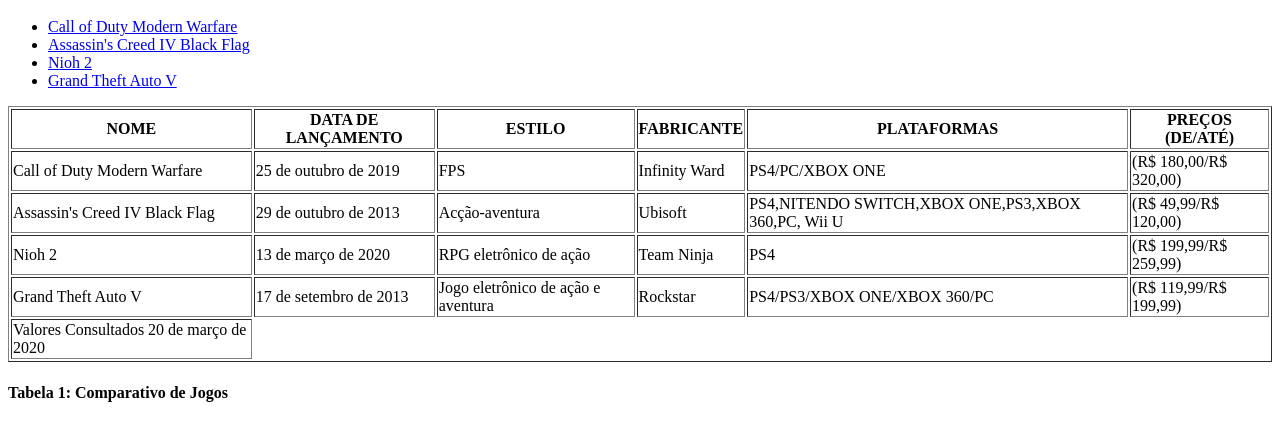
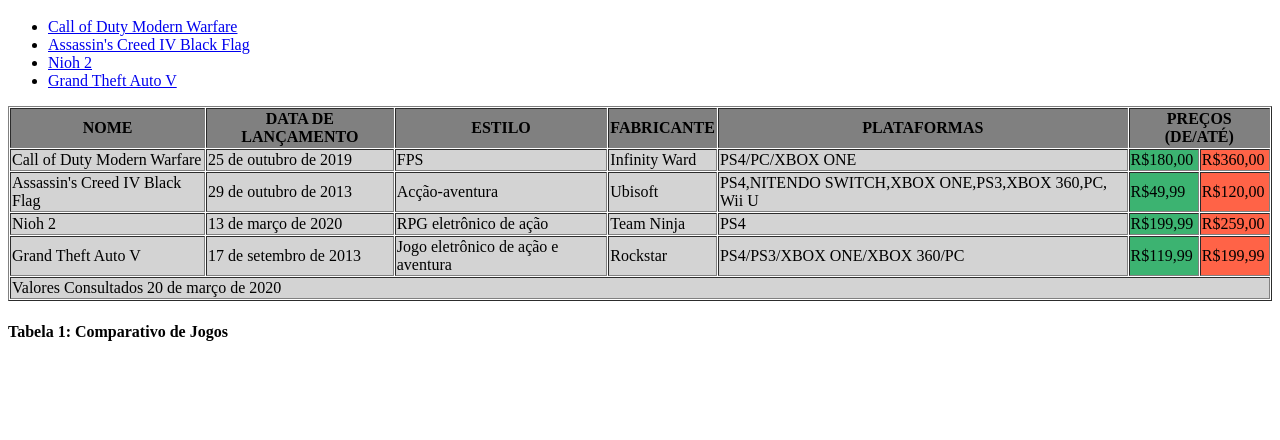
Before and after one commit to vv2vinicius/Vinicius-HTML, a plain HTML site: page BCH_ENTREGA_01_PPW1/index.html in a window 1280 px wide. Shown: the part 48-488 px from the top of the page. Drawn offline with Linux system fonts and the light colour scheme.

Commit message:
Criação da página 4º jogo
Criação da página 4º jogo

```diff
--- a/BCH_ENTREGA_01_PPW1/index.html
+++ b/BCH_ENTREGA_01_PPW1/index.html
@@ -6,58 +6,63 @@
 		<li> <a href="file:///C:/Users/vinic/Desktop/HTML/Vinicius-HTML/BCH_ENTREGA_01_PPW1/Call_of_duty_modern_warfare.html"> Call of Duty Modern Warfare </a> </li>
 		<li> <a href="file:///C:/Users/vinic/Desktop/HTML/Vinicius-HTML/BCH_ENTREGA_01_PPW1/Assassin_creed_blag_flags.html"> Assassin's Creed IV Black Flag </a> </li>
 		<li> <a href="file:///C:/Users/vinic/Desktop/HTML/Vinicius-HTML/BCH_ENTREGA_01_PPW1/Nioh_2.html#topo"> Nioh 2 </a> </li>
-		<li> <a href="#"> Grand Theft Auto V </a> </li>
+		<li> <a href="file:///C:/Users/vinic/Desktop/HTML/Vinicius-HTML/BCH_ENTREGA_01_PPW1/Grand_Theft_Auto_V.html#topo"> Grand Theft Auto V </a> </li>
 	</ul>
 
-	<table border="1">
+	<table border="1" cellspacing="1">
 		<tr>
-			<th> NOME </th>
-			<th> DATA DE LANÇAMENTO </th>
-			<th> ESTILO </th>
-			<th> FABRICANTE </th>
-			<th> PLATAFORMAS </th>
-			<th> PREÇOS (DE/ATÉ) </th>
+			<th style="background-color:Gray" >  NOME </th>
+			<th style="background-color:Gray" > DATA DE LANÇAMENTO </th>
+			<th style="background-color:Gray" >  ESTILO </th>
+			<th style="background-color:Gray" >  FABRICANTE </th>
+			<th style="background-color:Gray" >  PLATAFORMAS </th>
+			<th colspan="2" style="background-color:Gray" >  PREÇOS (DE/ATÉ) </th>
 
 		</tr>
 		<tr>
-			<td>  Call of Duty Modern Warfare </td>
-			<td> 25 de outubro de 2019 </td>
-			<td> FPS </td>
-			<td> Infinity Ward </td>
-			<td> PS4/PC/XBOX ONE </td>
-			<td> (R$ 180,00/R$ 320,00) </td>
+			<td style="background-color:LightGray" > Call of Duty Modern Warfare </td>
+			<td style="background-color:LightGray" > 25 de outubro de 2019 </td>
+			<td style="background-color:LightGray" > FPS </td>
+			<td style="background-color:LightGray" > Infinity Ward </td>
+			<td style="background-color:LightGray" > PS4/PC/XBOX ONE </td>
+			<td style="background-color:MediumSeaGreen" > R$180,00 </td>
+			<td style="background-color:Tomato" > R$360,00 </td>
 
 		</tr>
 		<tr>
-			<td> Assassin's Creed IV Black Flag </td>
-			<td> 29 de outubro de 2013 </td>
-			<td> Acção-aventura </td>
-			<td> Ubisoft</td>
-			<td> PS4,NITENDO SWITCH,XBOX ONE,PS3,XBOX 360,PC, Wii U </td>
-			<td> (R$ 49,99/R$ 120,00)</td>
+			<td style="background-color:LightGray" > Assassin's Creed IV Black Flag </td>
+			<td style="background-color:LightGray" > 29 de outubro de 2013 </td>
+			<td style="background-color:LightGray" > Acção-aventura </td>
+			<td style="background-color:LightGray" > Ubisoft</td>
+			<td style="background-color:LightGray" > PS4,NITENDO SWITCH,XBOX ONE,PS3,XBOX 360,PC, Wii U </td>
+			<td style="background-color:MediumSeaGreen" > R$49,99 </td>
+			<td style="background-color:Tomato" >R$120,00 </td>
 
 		</tr>
 		<tr>
-			<td> Nioh 2 </td>
-			<td> 13 de março de 2020 </td>
-			<td> RPG eletrônico de ação </td>
-			<td> Team Ninja </td>
-			<td> PS4 </td>
-			<td> (R$ 199,99/R$ 259,99) </td>
+			<td style="background-color:LightGray" > Nioh 2 </td>
+			<td style="background-color:LightGray" > 13 de março de 2020 </td>
+			<td style="background-color:LightGray" > RPG eletrônico de ação </td>
+			<td style="background-color:LightGray" > Team Ninja </td>
+			<td style="background-color:LightGray" > PS4 </td>
+			<td style="background-color:MediumSeaGreen" > R$199,99 </td>
+			<td style="background-color:Tomato" > R$259,00 </td>
 
 		</tr>
 		<tr>
-			<td> Grand Theft Auto V </td>
-			<td> 17 de setembro de 2013 </td>
-			<td> Jogo eletrônico de ação e aventura </td>
-			<td> Rockstar </td>
-			<td> PS4/PS3/XBOX ONE/XBOX 360/PC </td>
-			<td> (R$ 119,99/R$ 199,99) </td>
+			<td style="background-color:LightGray" > Grand Theft Auto V </td>
+			<td style="background-color:LightGray" > 17 de setembro de 2013 </td>
+			<td style="background-color:LightGray" > Jogo eletrônico de ação e aventura </td>
+			<td style="background-color:LightGray" > Rockstar </td>
+			<td style="background-color:LightGray" > PS4/PS3/XBOX ONE/XBOX 360/PC </td>
+			<td style="background-color:MediumSeaGreen" > R$119,99 </td>
+			<td style="background-color:Tomato" > R$199,99 </td>
+
 
 		</tr>
 		<tfoot>
 			<tr>
-				<td> Valores Consultados 20 de março de 2020 </td>
+				<td  style="background-color:LightGray"  colspan="7" > Valores Consultados 20 de março de 2020 </td>
 			</tr>
 		</tfoot>
 
```
Also changed, not shown: BCH_ENTREGA_01_PPW1/Assassin_creed_blag_flags.html (+1 -0 lines), BCH_ENTREGA_01_PPW1/Grand_Theft_Auto_V.html (added, +33 -0 lines), BCH_ENTREGA_01_PPW1/Nioh_2.html (+1 -0 lines), BCH_ENTREGA_01_PPW1/img/59e5efeb5bafe304c4426c47.jpeg (added), BCH_ENTREGA_01_PPW1/img/Grand_Theft_Auto_V_capa.jpg.png (added), BCH_ENTREGA_01_PPW1/img/grand_theft_auto_v_5_gta_5_pc_3.jpg (added), 1 other file.
